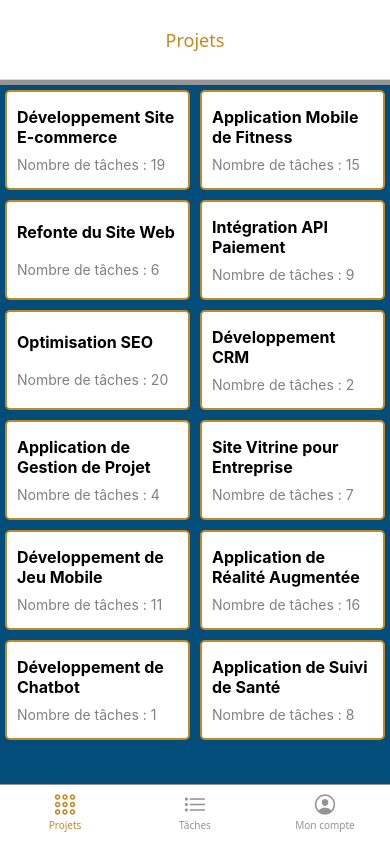
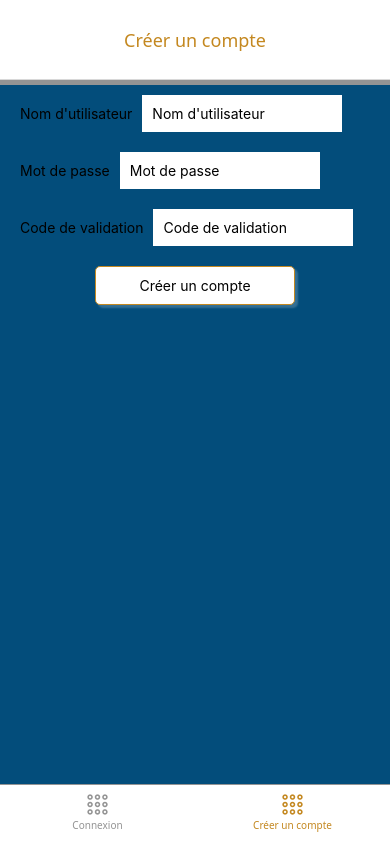
Before and after one commit to I-Chausse/PerfectPlannerBase, a React Native app: screen /RegisterScreen in a window 390 px wide. Built offline with nearby package versions, Linux system fonts and the light colour scheme.

Commit message:
Feat: Added Login over context

```diff
--- a/App.js
+++ b/App.js
@@ -1,16 +1,21 @@
 import { StatusBar } from 'expo-status-bar';
 import { StyleSheet, Text, View } from 'react-native';
 import { SafeAreaProvider, SafeAreaView } from 'react-native-safe-area-context';
+
+
 import MainNavigator from './navigation/MainNavigator';
+import { AuthProvider } from './contexts/AuthContext'; // Assurez-vous d'importer le AuthProvider
 
 export default function App() {
   return (
     <SafeAreaProvider>
-      <SafeAreaView style={styles.container}>
-        <MainNavigator></MainNavigator>
-      </SafeAreaView>
+      <AuthProvider> {/* Enveloppez votre application avec AuthProvider */}
+        <SafeAreaView style={styles.container}>
+          <MainNavigator />
+          <StatusBar style="auto" />
+        </SafeAreaView>
+      </AuthProvider>
     </SafeAreaProvider>
-
   );
 }
 
@@ -18,7 +23,5 @@ const styles = StyleSheet.create({
   container: {
     flex: 1,
     backgroundColor: '#fff',
-    // alignItems: 'center',
-    // justifyContent: 'center',
   },
 });
--- /dev/null
+++ b/contexts/AuthContext.js
@@ -0,0 +1,29 @@
+import React, { createContext, useState, useContext } from 'react';
+
+// Créer le contexte
+const AuthContext = createContext();
+
+// Créer le Provider
+export const AuthProvider = ({ children }) => {
+  const [token, setToken] = useState(null);
+
+  const login = (newToken) => {
+    setToken(newToken);
+  };
+
+  const logout = () => {
+    setToken(null);
+  };
+
+  const signedIn = !!token;
+
+  return (
+    <AuthContext.Provider value={{ token, signedIn, login, logout }}>
+      {children}
+    </AuthContext.Provider>
+  );
+};
+
+export const useAuth = () => {
+  return useContext(AuthContext);
+};
--- a/navigation/MainNavigator.js
+++ b/navigation/MainNavigator.js
@@ -1,3 +1,4 @@
+import React from 'react';
 import { NavigationContainer } from '@react-navigation/native';
 import { createBottomTabNavigator } from '@react-navigation/bottom-tabs';
 import { Ionicons } from '@expo/vector-icons';
@@ -5,10 +6,15 @@ import { Ionicons } from '@expo/vector-icons';
 import HomeScreen from '../screens/HomeScreen.js';
 import TaskNavigator from './TaskNavigator.js';
 import AccountNavigator from './AccountNavigator.js';
+import LoginScreen from '../screens/LoginScreen.js';
+import RegisterScreen from '../screens/RegisterScreen.js';
+
+import { useAuth } from '../contexts/AuthContext';
 
 const Tab = createBottomTabNavigator();
 
 const MainNavigator = () => {
+    const { signedIn } = useAuth();
     return (
         <NavigationContainer>
             <Tab.Navigator
@@ -27,6 +33,8 @@ const MainNavigator = () => {
                     headerTitleAlign: 'center',
                 }}
             >
+                {signedIn ? (
+                    <>
                         <Tab.Screen
                             name="HomeScreen"
                             component={HomeScreen}
@@ -60,10 +68,36 @@ const MainNavigator = () => {
                                 headerShown: false,
                             }}
                         />
+                    </>
+                ) : (
+                    <>
+                        <Tab.Screen
+                            name="LoginScreen"
+                            component={LoginScreen}
+                            options={{
+                                tabBarLabel: 'Connexion',
+                                tabBarIcon: ({ color, size }) => (
+                                    <Ionicons name="apps-outline" size={size} color={color} />
+                                ),
+                                title: 'Connexion',
+                            }}
+                        />
+                        <Tab.Screen
+                            name="RegisterScreen"
+                            component={RegisterScreen}
+                            options={{
+                                tabBarLabel: 'Créer un compte',
+                                tabBarIcon: ({ color, size }) => (
+                                    <Ionicons name="apps-outline" size={size} color={color} />
+                                ),
+                                title: 'Créer un compte',
+                            }}
+                        />
+                    </>
+                )}
             </Tab.Navigator>
         </NavigationContainer>
     );
 }
 
-
 export default MainNavigator;
--- a/package.json
+++ b/package.json
@@ -17,7 +17,8 @@
     "expo-status-bar": "~2.0.1",
     "react": "18.3.1",
     "react-native": "0.76.7",
-    "react-native-safe-area-context": "^5.2.0",
+    "react-native-navigation": "^7.44.0",
+    "react-native-safe-area-context": "4.12.0",
     "react-native-screens": "^4.9.1"
   },
   "devDependencies": {
--- a/screens/AccountScreen.js
+++ b/screens/AccountScreen.js
@@ -4,6 +4,8 @@ import { users } from '../data/users';
 import EditableText from '../components/editableFields/EditableText';
 import { useNavigation } from '@react-navigation/native';
 import { Ionicons } from '@expo/vector-icons';
+
+import { useAuth } from '../contexts/AuthContext';
 
 const AccountScreen = () => {
   const navigation = useNavigation();
@@ -31,6 +33,8 @@ const AccountScreen = () => {
     "avatar5.png": require('../assets/avatar5.png'),
   };
 
+  const { logout } = useAuth();
+
   return (
     <View style={styles.container}>
       <View style={styles.innerCard}>
@@ -41,13 +45,18 @@ const AccountScreen = () => {
               style={styles.avatar}
               source={avatarImages[editedUser.avatar]}
             />
-            <Ionicons name="create-outline" size={22}/>
+            <Ionicons name="create-outline" size={22} />
           </TouchableOpacity>
         </View>
 
         <EditableText value={editedUser.nom} onSave={(value) => handleSave('nom', value)} label="Nom"></EditableText>
         <EditableText value={editedUser.prenom} onSave={(value) => handleSave('prenom', value)} label="Prénom"></EditableText>
         <EditableText value={editedUser.email} onSave={(value) => handleSave('email', value)} label="Email"></EditableText>
+      </View>
+      <View style={styles.innerCard}>
+        <TouchableOpacity onPress={logout} style={styles.button}>
+          <Text>Deconnexion</Text>
+        </TouchableOpacity>
       </View>
     </View>
   );
--- /dev/null
+++ b/screens/LoginScreen.js
@@ -0,0 +1,82 @@
+import React, { useState } from 'react';
+import { View, Text, StyleSheet, TouchableOpacity, TextInput } from 'react-native';
+import { useAuth } from '../contexts/AuthContext';
+
+const LoginScreen = () => {
+  const { login } = useAuth();
+  const [userName, setUserName] = useState('');
+  const [userPass, setUserPass] = useState('');
+
+  const validateAndLogin = () => {
+    if (userName === '' || userPass === '') {
+      alert('Veuillez remplir tous les champs');
+    } else {
+      login('mock-jwt-token');
+    }
+  };
+
+  return (
+    <View style={styles.container}>
+      <View style={styles.fieldContainer}>
+        <Text>Nom d'utilisateur</Text>
+        <TextInput
+          style={styles.input}
+          value={userName}
+          onChangeText={setUserName}
+        />
+      </View>
+      <View style={styles.fieldContainer}>
+        <Text>Mot de passe</Text>
+        <TextInput
+          style={styles.input}
+          secureTextEntry={true}
+          value={userPass}
+          onChangeText={setUserPass}
+        />
+      </View>
+      <TouchableOpacity onPress={validateAndLogin} style={styles.loginBtn}>
+        <Text>Se connecter</Text>
+      </TouchableOpacity>
+    </View>
+  );
+};
+
+const styles = StyleSheet.create({
+  container: {
+    borderTopWidth: 5,
+    borderColor: '#949494',
+    flex: 1,
+    backgroundColor: '#034d7b',
+    alignItems: 'center',
+  },
+  loginBtn: {
+    backgroundColor: '#fff',
+    padding: 10,
+    margin: 10,
+    borderRadius: 5,
+    width: 200,
+    alignItems: 'center',
+    borderWidth: 1.5,
+    borderColor: '#c48820',
+    shadowColor: '#fff',
+    shadowOffset: { width: 3, height: 3 },
+    shadowOpacity: 0.2,
+    shadowRadius: 2,
+  },
+  input: {
+    backgroundColor: '#fff',
+    padding: 10,
+    width: 200,
+    margin: 10,
+  },
+  fieldContainer: {
+    flexDirection: 'row',
+    alignItems: 'center',
+    justifyContent: 'space-between',
+    alignSelf: 'start',
+    paddingStart: 20,
+    paddingEnd: 20,
+  },
+});
+
+export default LoginScreen;
--- /dev/null
+++ b/screens/RegisterScreen.js
@@ -0,0 +1,102 @@
+import React, { useState } from 'react';
+import { View, Text, StyleSheet, TouchableOpacity, TextInput, Alert } from 'react-native';
+import { useAuth } from '../contexts/AuthContext';
+
+const RegisterScreen = () => {
+  const { register } = useAuth();
+  const [userName, setUserName] = useState('');
+  const [userPass, setUserPass] = useState('');
+  const [validationCode, setValidationCode] = useState('');
+
+  const { login } = useAuth();
+
+  const validateAndRegister = () => {
+    if (userName === '' || userPass === '' || validationCode === '') {
+      Alert.alert('Veuillez remplir tous les champs');
+    } else {
+      if (validationCode === '1234') { // Remplacez par la logique de validation réelle
+        login('mock-jwt-token');
+        Alert.alert('Compte créé avec succès !');
+      } else {
+        Alert.alert('Code de validation incorrect');
+      }
+    }
+  };
+
+  return (
+    <View style={styles.container}>
+      <View style={styles.fieldContainer}>
+        <Text>Nom d'utilisateur</Text>
+        <TextInput
+          style={styles.input}
+          value={userName}
+          onChangeText={setUserName}
+          placeholder="Nom d'utilisateur"
+        />
+      </View>
+      <View style={styles.fieldContainer}>
+        <Text>Mot de passe</Text>
+        <TextInput
+          style={styles.input}
+          secureTextEntry={true}
+          value={userPass}
+          onChangeText={setUserPass}
+          placeholder="Mot de passe"
+        />
+      </View>
+      <View style={styles.fieldContainer}>
+        <Text>Code de validation</Text>
+        <TextInput
+          style={styles.input}
+          value={validationCode}
+          onChangeText={setValidationCode}
+          placeholder="Code de validation"
+          keyboardType="numeric"
+        />
+      </View>
+      <TouchableOpacity onPress={validateAndRegister} style={styles.registerBtn}>
+        <Text>Créer un compte</Text>
+      </TouchableOpacity>
+    </View>
+  );
+};
+
+const styles = StyleSheet.create({
+  container: {
+    borderTopWidth: 5,
+    borderColor: '#949494',
+    flex: 1,
+    backgroundColor: '#034d7b',
+    alignItems: 'center',
+  },
+  registerBtn: {
+    backgroundColor: '#fff',
+    padding: 10,
+    margin: 10,
+    borderRadius: 5,
+    width: 200,
+    alignItems: 'center',
+    borderWidth: 1.5,
+    borderColor: '#c48820',
+    shadowColor: '#fff',
+    shadowOffset: { width: 3, height: 3 },
+    shadowOpacity: 0.2,
+    shadowRadius: 2,
+  },
+  input: {
+    backgroundColor: '#fff',
+    padding: 10,
+    width: 200,
+    margin: 10,
+  },
+  fieldContainer: {
+    flexDirection: 'row',
+    alignItems: 'center',
+    justifyContent: 'space-between',
+    alignSelf: 'start',
+    paddingStart: 20,
+    paddingEnd: 20,
+  },
+});
+
+export default RegisterScreen;
```
Also changed, not shown: 1 other file (tests, documents, lock files or other folders). Lines whose indentation alone changed are shown as unchanged.
